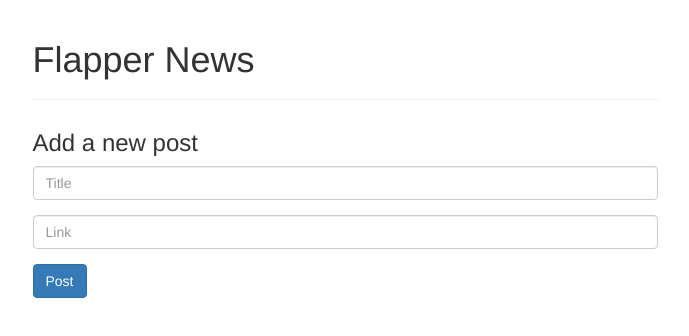
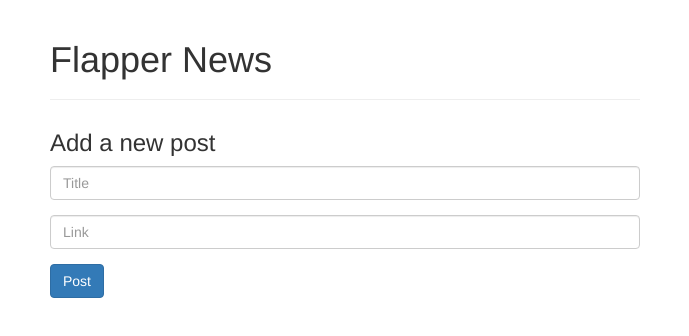
Before and after one commit to joshbivens/learn-MEAN-one, a plain HTML site: page index.html in a window 1280 px wide. Shown: the whole page, without its empty margins (295-984 px from the left). Drawn offline with nearby package versions, Linux system fonts and the light colour scheme.

Commit message:
Add external css

```diff
--- a/index.html
+++ b/index.html
@@ -7,6 +7,7 @@
     <script src="http://ajax.googleapis.com/ajax/libs/angularjs/1.3.10/angular.min.js"></script>
     <script src="app.js"></script>
     <style> .glyphicon-thumbs-up { cursor:pointer } </style>
+    <link href="styles.css" rel="stylesheet">
   </head>
   <body ng-app="flapperNews" ng-controller="MainCtrl">
     <div class="row">
--- /dev/null
+++ b/styles.css
@@ -0,0 +1,3 @@
+.row {
+  margin: 0 20px
+}
```
